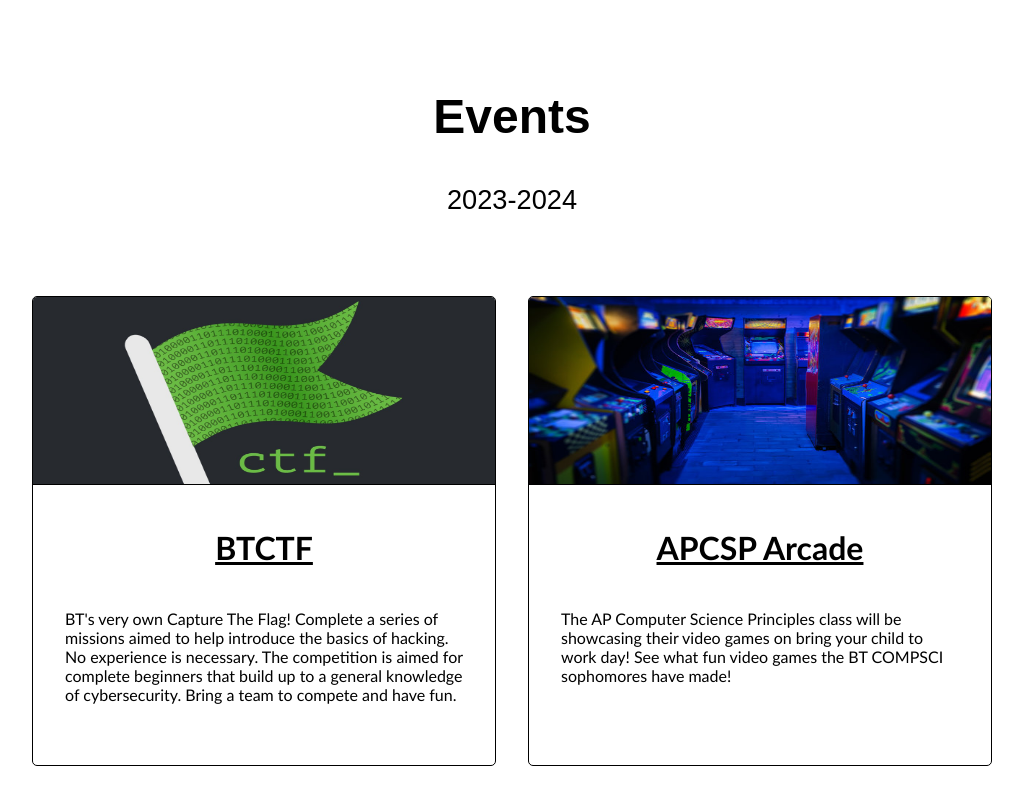
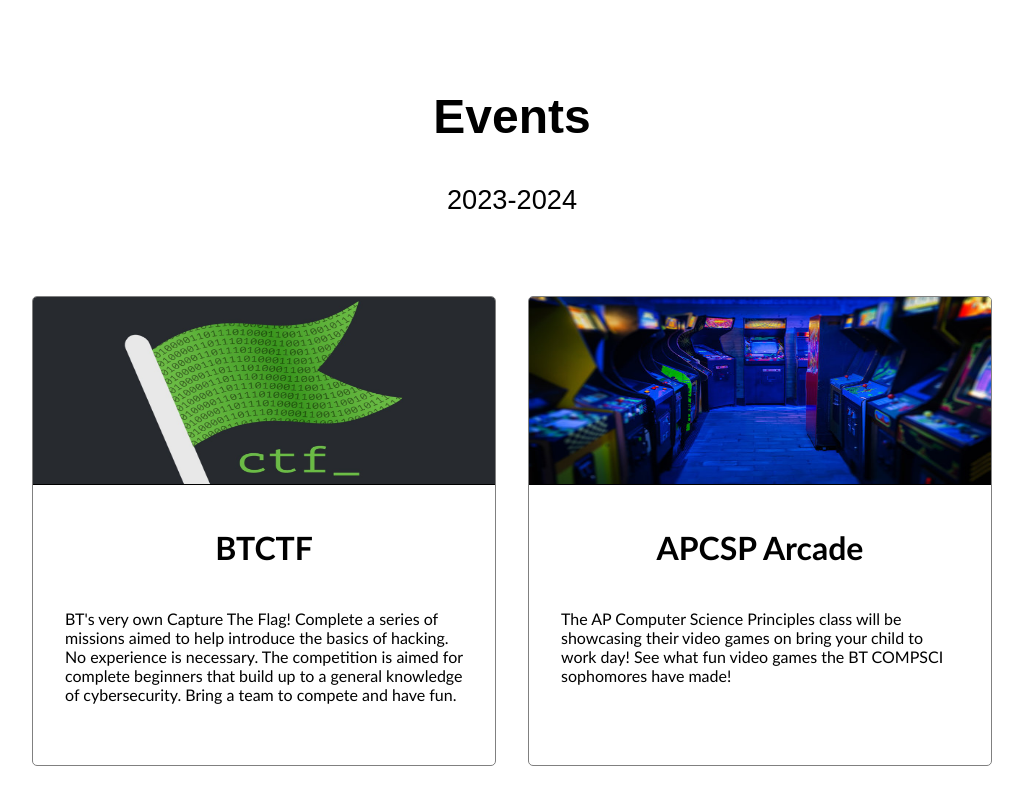
Before and after one commit to BT-CODE-CLUB/btcodeclub, a React (Vite) app: page / in a window 1280 px wide. Shown: the part 2000-2797 px from the top of the page, without its empty margins (128-1151 px from the left). Built offline with nearby package versions, Linux system fonts and the light colour scheme.

Commit message:
last minute fixes

```diff
--- a/src/css/Home.css
+++ b/src/css/Home.css
@@ -125,7 +125,15 @@ main {
     display: grid;
     grid-template-columns: repeat(auto-fit, minmax(300px, 1fr));
     grid-gap: 2rem;
-    margin-bottom: 1rem;
+    margin-bottom: 3rem;
+    margin-top: 4rem;
+}
+
+.project-group {
+    display: grid;
+    grid-template-columns: repeat(auto-fit, minmax(300px, 1fr));
+    grid-gap: 2rem;
+    margin-bottom: 3rem;
     margin-top: 4rem;
 }
 
--- a/src/css/card.css
+++ b/src/css/card.css
@@ -3,8 +3,8 @@
 .card {
     font-size: 1rem;
     font-family: 'Trebuchet MS', 'Lucida Sans Unicode', 'Lucida Grande', 'Lucida Sans', Arial, sans-serif;
-    border: 1px solid black;
-    min-height: 50vh;
+    border: 1px solid #808080;
+    min-height: 40vh;
     max-height: 100vh;
     border-radius: 5px;
     overflow: hidden;
@@ -18,6 +18,7 @@
 
 
 .card:hover {
+    box-shadow: 0 0 11px rgba(33,33,33,.2);
     transform: scale(1.05);
 }
 
@@ -51,5 +52,5 @@
     color: black;
     font-size: 2rem;
     text-align:center;
-    text-decoration: underline;
+
 }
--- a/src/pages/Home.jsx
+++ b/src/pages/Home.jsx
@@ -1,5 +1,6 @@
 import React from "react";
 import Header from "../components/Header";
+import Block from "../components/Block";
 import PersonCard from "../components/PersonCard";
 import Card from "../components/Card"
 // import folder from "../components/folder"
@@ -40,84 +41,18 @@ const Home = () => {
                     <Card title="APCSP Arcade" image = {Apcsp} description="The AP Computer Science Principles class will be showcasing their video games on bring your child to work day! See what fun video games the BT COMPSCI sophomores have made!"/>
                     <Card title="Recoursive Tutoring" image ={Recoursive} description="Earn volunteer hours through Recoursive! Get the opportunity to teach kids programming at a library. Teach HTML/CSS/JS, Python, Scratch and more. Great opportunity to improve on teaching skills, as well as a great way to contribute to the Bergen County community."/>
                     <Card title="School Events" image={Bt} description="Whenever BT has an event, such as multicultural day, mental health day, or springfest, BT Code Club might host a fun event."/>
-                    <Card title="ACSL" image={Acsl} description=""/>
-                    <Card title="Hackathons" image = {Hackathon} description=""/>
+                    <Card title="ACSL" image={Acsl} description="Compete in computer science problems! Win some awards, or gain some skills! No experience necessary!"/>
+                    <Card title="Hackathons" image = {Hackathon} description="Join BT CODE CLUB as we go all throughout NJ to compete in hackathons throughout the year. A hackathon, also known as a codefest, is a social coding event that brings computer programmers and other interested people together to improve upon or build a new software program. Gain friends and coding experience! No experience necessary. "/>
                     </div>
-                    <div className="text center">If you ever have an idea for an event, please join and tell us!</div>
+                    <div className="text center">If you ever have an idea for an event, or want to help, please join and tell us!</div>
                 </div>
-                <div className="projects spacing" id="projects">
-                    <h2 className="subtitle">Projects</h2>
-                    <div className="text-title center">2023-2024</div>
-                    <Card title="BTGPA"></Card>
-                    <Card title="BT Bus App"></Card>
-                    <Card title="BT COMPSCI Major Showcase"></Card>
-                    <div className="text-title center spacing">More On The Way!</div>
-                    <div className="text center">Want to contribute? Just ask!</div>
-                </div>
-                {/* <div className="team spacing" id="team">
-                    <h2 className="subtitle">Team</h2>
-                    <div className="text-title center">2023-2024</div>
-                    <section id="members" className="members">
-                        <div className="member-card-deck">
-                            <PersonCard
-                                    name="Anurag Mathews"
-                                    role="Leader"
-                                    description=""
-                                    image="https://avatars.githubusercontent.com/u/56193495?v=4"
-                                    links={[
-                                        {
-                                            icon: "fa-regular fa-envelope",
-                                            link: "mailto:email@example.com"
-                                        }
-                                    ]}
-                            />
-                            <PersonCard
-                                name="Noah Kim"
-                                role="co-Leader"
-                                description=""
-                                image="https://avatars.githubusercontent.com/u/56193495?v=4"
-                                links={[
-                                    {
-                                        icon: "fa-regular fa-envelope",
-                                        link: "mailto:email@example.com"
-                                    }
-                                ]}
-                            />
-                            <PersonCard
-                                name="Jake Park"
-                                role="co-Leader"
-                                description="Co-Leader"
-                                image="https://avatars.githubusercontent.com/u/56193495?v=4"
-                                links={[
-                                    {
-                                        icon: "fa-regular fa-envelope",
-                                        link: "mailto:email@example.com"
-                                    }
-                                ]}
-                            />
-                            <PersonCard
-                                name="Jake Park"
-                                role="co-Leader"
-                                description="Co-Leader"
-                                image="https://avatars.githubusercontent.com/u/56193495?v=4"
-                                links={[
-                                    {
-                                        icon: "fa-regular fa-envelope",
-                                        link: "mailto:email@example.com"
-                                    }
-                                ]}
-                            />
 
-                        </div>
-                    </section>
-                </div> */}
                 <div className="contact spacing footer" id="join">
                     <h2 className="subtitle">Join</h2>
                     <div className="text-title center links"><a href="https://classroom.google.com/c/NDExNzM4NjY3ODM0?cjc=bf5iznt">Google Classroom</a></div>
                     <div className="text-title center links"><a href="https://discord.gg/qKCqxk5BnR">Discord</a></div>
-                    <div className="text-title center links">Instagram</div>
+                    <div className="text-title center links"><a href="https://instagram.com/btcodeclub?igshid=MzRlODBiNWFlZA==">Instagram</a></div>
                     <div className="text-title center links"><a href="https://github.com/BT-CODE-CLUB">Github</a></div>
-
                 </div>
             </main>
         </>
```
